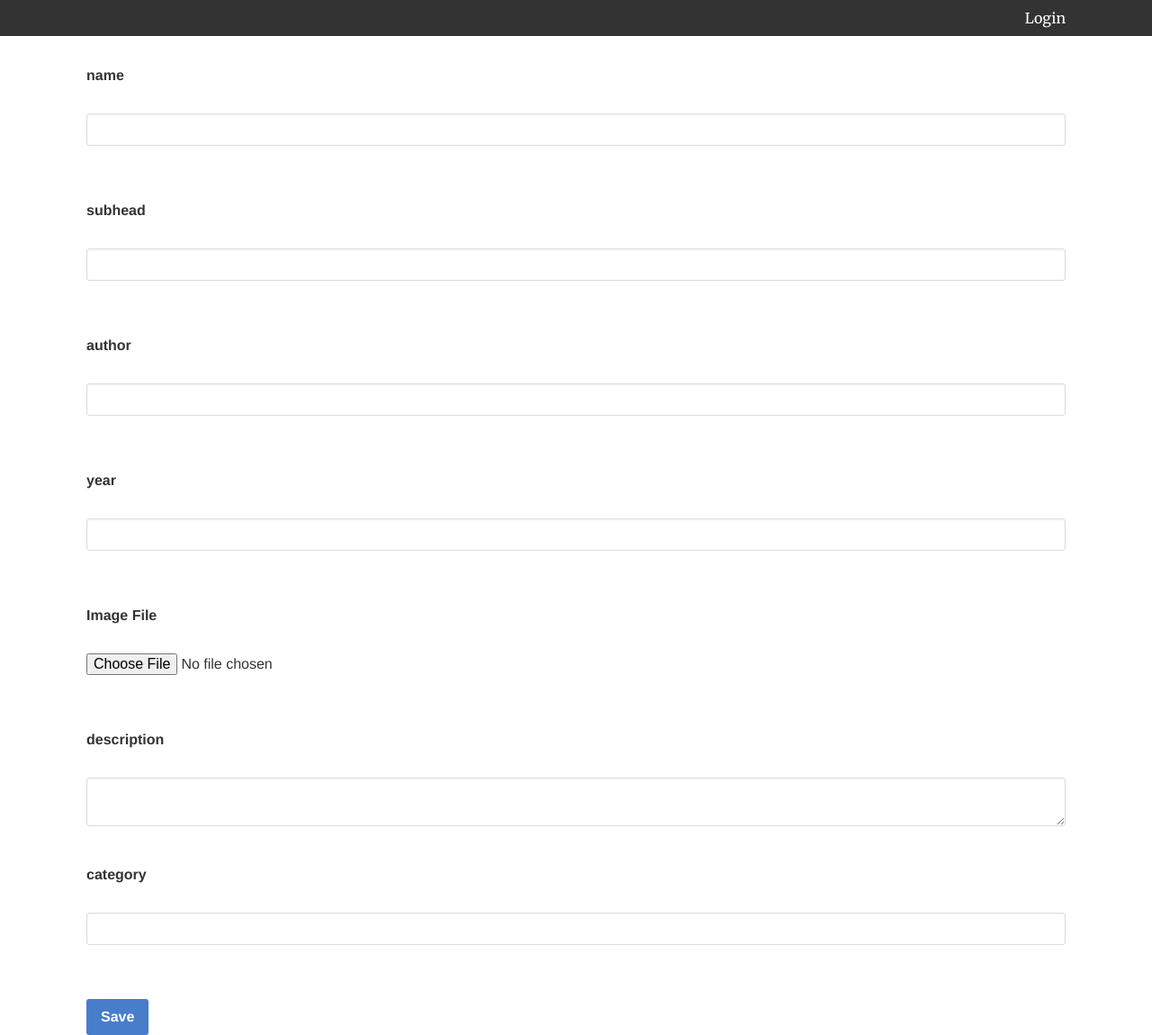
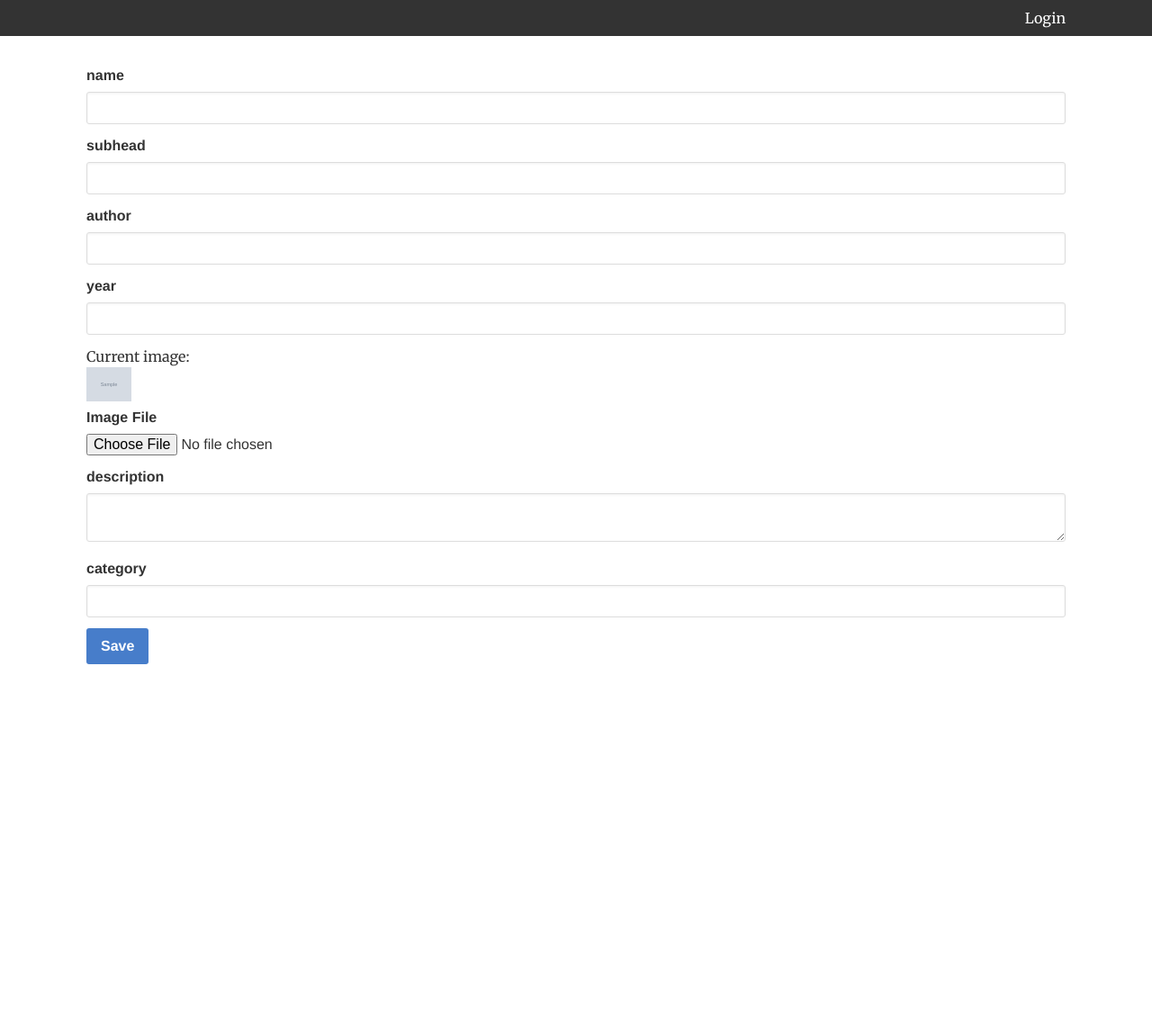
Before and after one commit to kevindoole/flask-some-books-i-like, a Flask app: template catalog/cat_app/templates/admin/edit-product.html in a window 1280 px wide. Shown: the whole page at 90% size. After the commit the page ends 738 px from the top, so only its background shows below. Run offline with Flask 2, Linux system fonts and the light colour scheme; the template is opened without the code that fills it: values that come from a table or form of the project are taken from there, others are empty; tables that the repository leaves empty hold one stand-in row (values such as "Sample post"); grey boxes marked "Sample" are stand-in pictures; some libraries are stand-ins or nearby versions; some web fonts are replaced.

Commit message:
fix: Prevent deletion of image when image exists and no new file is provided on edit

```diff
--- a/catalog/cat_app/templates/admin/edit-product.html
+++ b/catalog/cat_app/templates/admin/edit-product.html
@@ -8,6 +8,10 @@
 		{{ render_field(form.subhead) }}
 		{{ render_field(form.author) }}
 		{{ render_field(form.year) }}
+		{% if product and product.image_url %}
+			Current image:<br>
+			<img width="50" src="{{ product.image_url }}" alt="">
+		{% endif %}
 		{{ render_field(form.image) }}
 		{{ render_field(form.description) }}
 		{{ render_field(form.category) }}
--- a/catalog/cat_app/templates/common/_form-helpers.html
+++ b/catalog/cat_app/templates/common/_form-helpers.html
@@ -1,5 +1,5 @@
 {% macro render_field(field) %}
-    {{ field.label }}<br>
+    {{ field.label }}
     {% if field.errors %}
         <ul class=errors>
             {% for error in field.errors %}
@@ -7,5 +7,5 @@
             {% endfor %}
         </ul>
     {% endif %}
-    {{ field(**kwargs)|safe }}<br><br>
+    {{ field(**kwargs)|safe }}
 {% endmacro %}
--- a/catalog/cat_app/templates/frontend/product.html
+++ b/catalog/cat_app/templates/frontend/product.html
@@ -8,7 +8,9 @@
 	</div>
 	<div class="side-image">
 		<div class="images-wrapper">
-			<img src="{{ product.image_url }}" alt="">
+			{% if product.image_url %}
+				<img src="{{ product.image_url }}" alt="">
+			{% endif %}
 		</div>
 		<div class="side-image-content">
 			<h1>{{ product.name }}</h1>
--- a/catalog/cat_app/views/admin.py
+++ b/catalog/cat_app/views/admin.py
@@ -97,7 +97,7 @@ def edit_product(product_slug):
         else:
             category = categories[0]
 
-        image_url = None
+        image_url = product.image_url
         file = request.files[form.image.name]
         if file.filename:
             image_url = upload_file(file)
@@ -112,7 +112,7 @@ def edit_product(product_slug):
                       product_slug=product.slug)
         return redirect(url)
 
-    return render_template('admin/edit-product.html', form=form)
+    return render_template('admin/edit-product.html', form=form, product=product)
 
 
 @admin.route('/catalog/<string:product_slug>/delete', methods=['GET', 'POST'])
```
